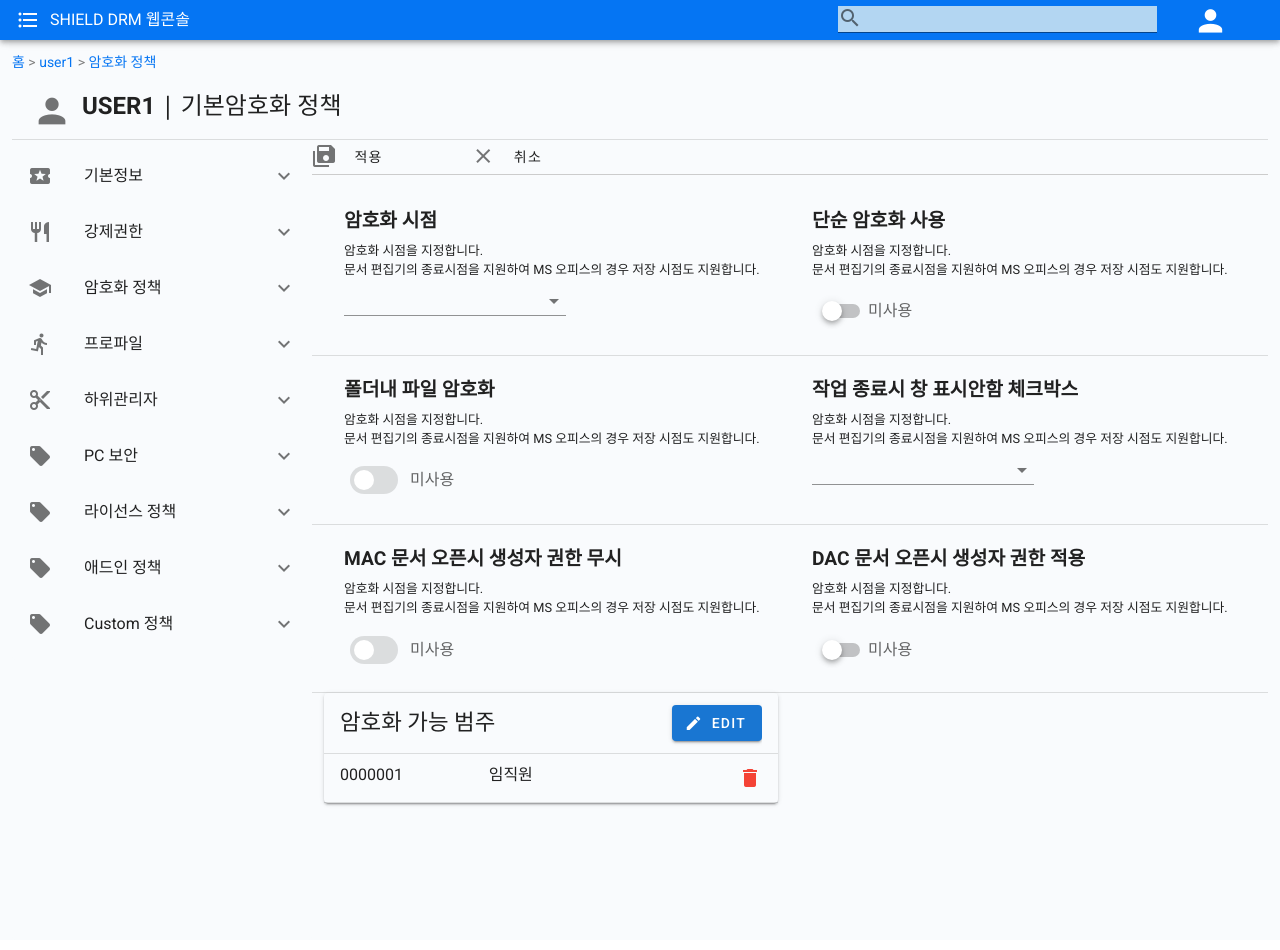
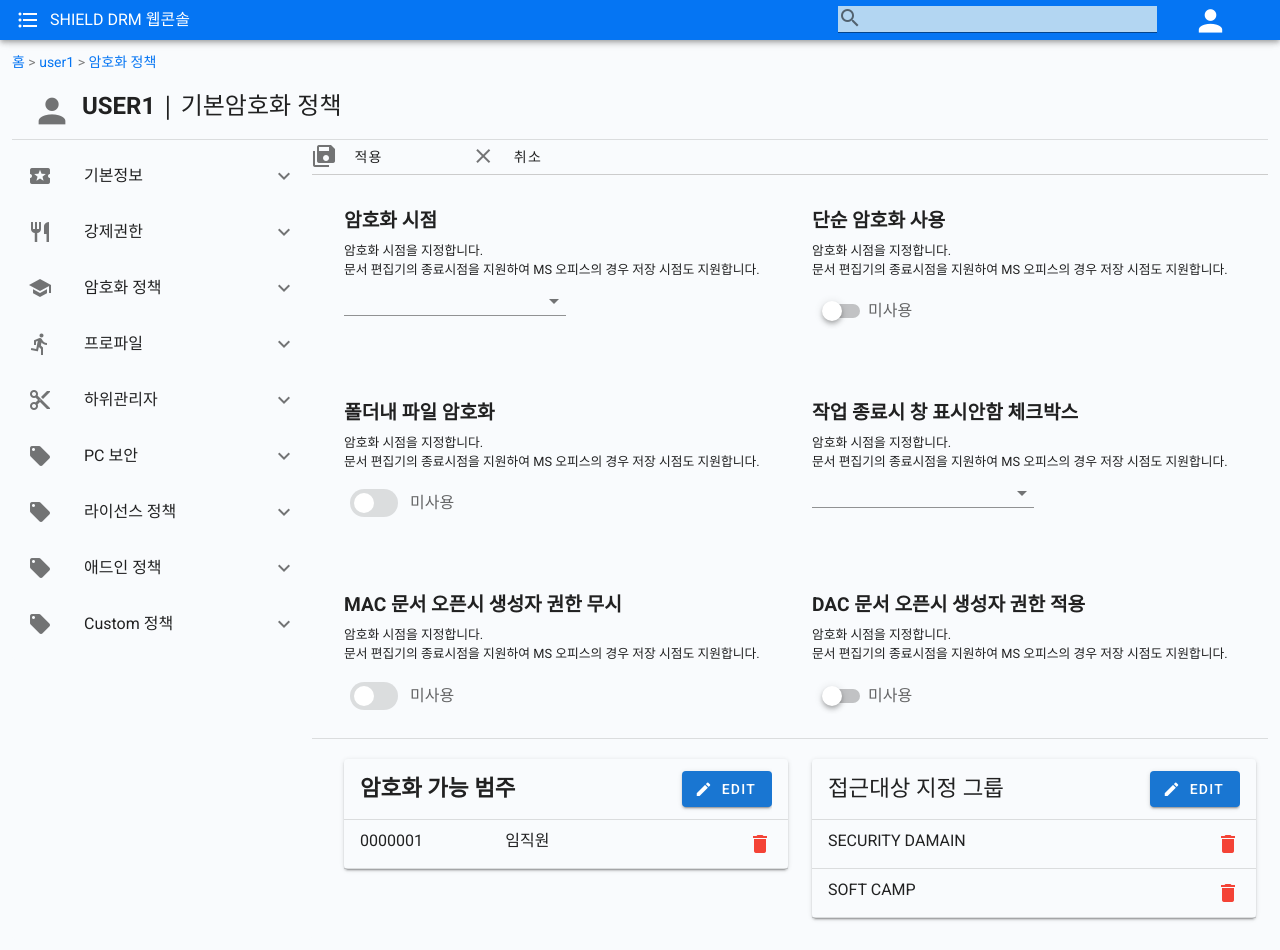
Before and after one commit to woo-da-young/cs_console_demo, a Vue app: page /#/ in a window 1280 px wide. Built offline with nearby package versions, Linux system fonts and the light colour scheme.

Commit message:
레이아웃 수정3

```diff
--- a/src/Home.vue
+++ b/src/Home.vue
@@ -182,7 +182,7 @@
               </v-switch>
             </v-col>
           </v-row>
-          <v-divider></v-divider>
+
           <v-row class="contents_layout">
             <!-- 2 -->
             <v-col cols="6" >
@@ -209,7 +209,7 @@
               ></v-select>
             </v-col>
             </v-row>
-          <v-divider></v-divider>
+
           <v-row class="contents_layout">
             <!-- 3 -->
             <v-col cols="6" >
@@ -240,8 +240,7 @@
             </v-col>
           </v-row>
           <v-divider></v-divider>
-
-          <v-row>
+          <v-row class="contents_layout">
             <v-col cols="6" >
             <!-- <v-container> -->
                     <v-card style="background-color:#F9FBFD" >
@@ -251,7 +250,7 @@
                               align="center"
                               justify="space-around"
                             >
-                              <v-col cols="8">암호화 가능 범주</v-col>
+                              <v-col cols="8" style="font-weight:bold" >암호화 가능 범주</v-col>
                               <v-col cols="4" align="right" justify="space-around">
 
                                 <v-dialog v-model="dialog" persistent max-width="800">
@@ -338,7 +337,64 @@
                     </v-card>
           <!-- </v-container> -->
             </v-col>
-            </v-row>
+            <v-col cols="6" >
+              <v-card style="background-color:#F9FBFD">
+                <v-list-item>
+                  <v-list-item-content style="font-size:1.4rem; ">
+                      <v-row align="center" justify="space-around" >
+                        <v-col cols="8">접근대상 지정 그룹</v-col>
+                        <v-col cols="4" align="right" justify="space-around">
+                          <v-dialog v-model="dialog2" persistent max-width="800">
+                            <template v-slot:activator="{ on, attrs }">
+                              <v-btn color="primary" v-bind="attrs" v-on="on"><v-icon left>mdi-pencil</v-icon>Edit</v-btn>
+                            </template>
+                            <v-card>
+                              <v-card-title class="text-h5">범주 추가</v-card-title>
+                                <v-card-text>
+                                  해당 사용자 및 그룹이 보안문서 생성 시 접근 권한을 지정합니다.
+                                </v-card-text>
+                              <v-card-actions>
+                                <v-spacer></v-spacer>
+                                <v-btn color=" darken-1" text @click="dialog2 = false">아니요</v-btn>
+                                <v-btn color="blue darken-1" text @click="deleteAccess(dialog2)">네</v-btn>
+                              </v-card-actions>
+                            </v-card>
+                          </v-dialog>
+                        </v-col>
+                      </v-row>
+                  </v-list-item-content>
+                </v-list-item>
+              <v-divider></v-divider>
+                  <div v-for="(item,index) in accessList" :key="item.range">
+                  <v-list-item>
+                    <v-list-item-content>
+                      <v-row>
+                        <v-col cols="8">{{item.range}}</v-col>
+                        <v-col cols="4" align="right">
+                          <v-dialog v-model="item.dialog" persistent max-width="500">
+                            <template v-slot:activator="{ on, attrs }">
+                              <v-icon color="red" v-bind="attrs" v-on="on">mdi-delete</v-icon>
+                            </template>
+                            <v-card>
+                              <v-card-title class="text-h5">삭제하시겠습니까?</v-card-title>
+                              <v-card-actions>
+                                <v-spacer></v-spacer>
+                                <v-btn color=" darken-1" text @click="item.dialog = false">아니요</v-btn>
+                                <v-btn color="blue darken-1" text @click="deleteAccess(index)">네</v-btn>
+                              </v-card-actions>
+                            </v-card>
+                          </v-dialog>
+                        </v-col>
+                      </v-row>
+                    </v-list-item-content>
+                  </v-list-item>
+                  <v-divider></v-divider>
+                </div>
+                    </v-card>
+            </v-col>
+          </v-row>
+
+
 
 
 
```
